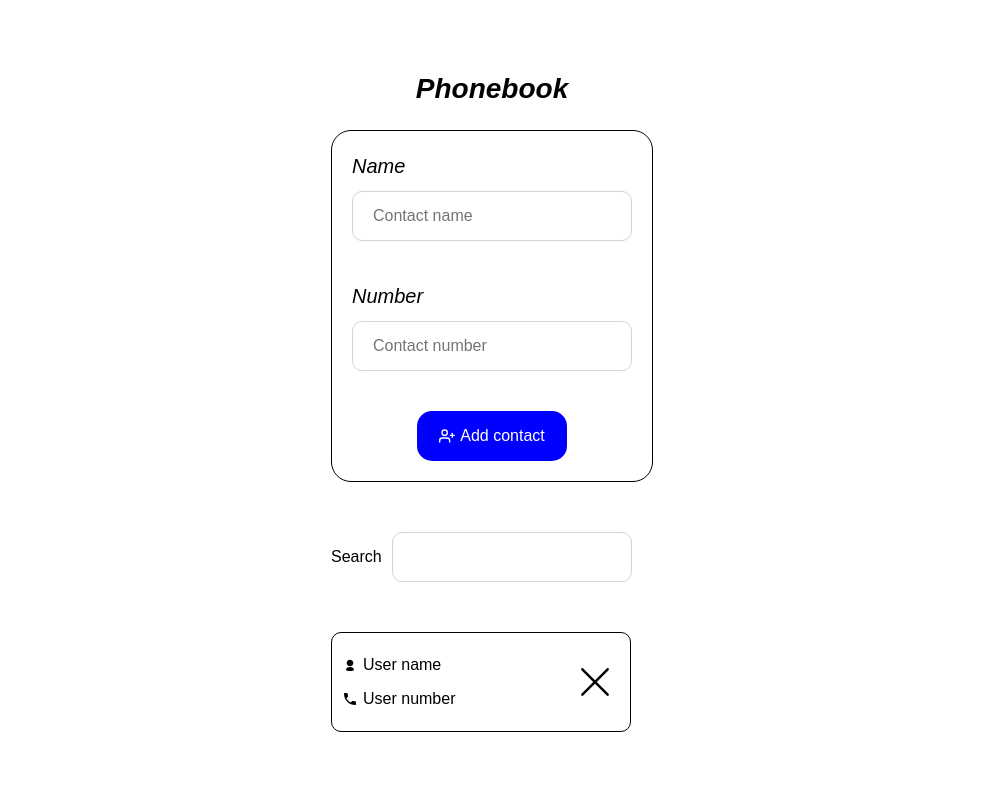
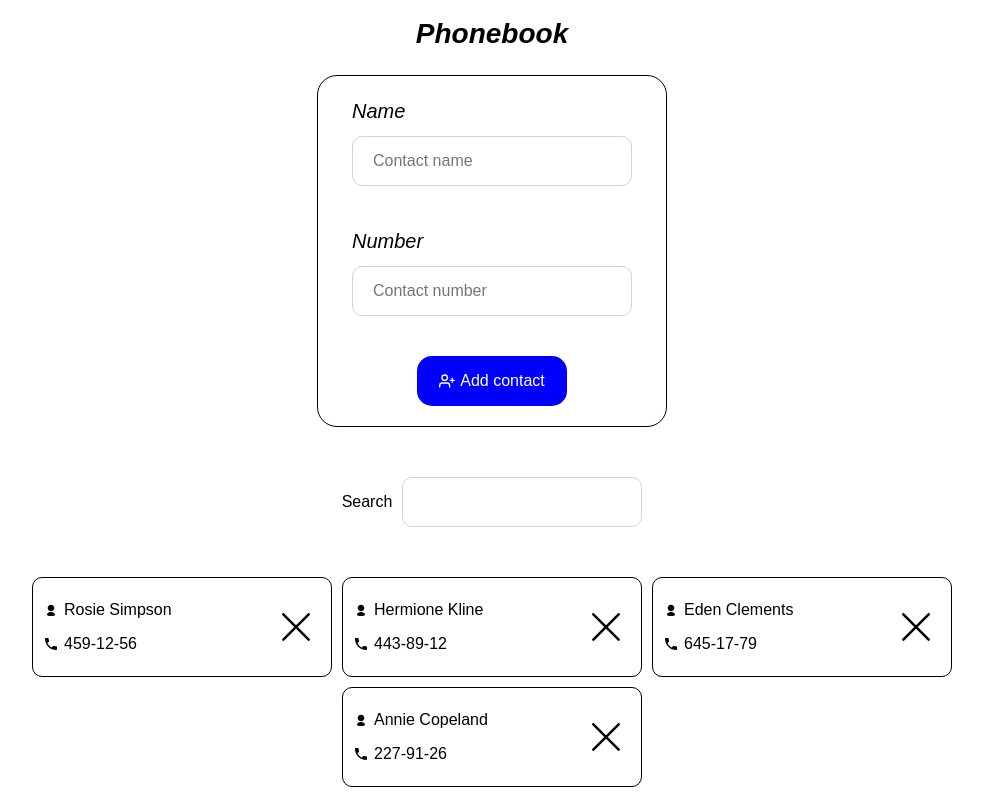
Before and after one commit to Eduardos13/goit-react-hw-03, a React (Vite) app: page / in a window 1280 px wide. Shown: the whole page, without its empty margins (148-1131 px from the left). Built offline with nearby package versions, Linux system fonts and the light colour scheme.

Commit message:
add new contact

```diff
--- a/src/components/App/App.jsx
+++ b/src/components/App/App.jsx
@@ -3,16 +3,25 @@ import ContactForm from "../ContactForm/ContactForm";
 import ContactList from "../ContactList/ContactList";
 import SearchBox from "../SearchBox/SearchBox";
 import s from "./App.module.css";
+import initialContacts from "../../conacts.json";
+import { useState } from "react";
 
 const App = () => {
+  const [contacts, setContacts] = useState(initialContacts);
+
+  const addContact = (newContact) => {
+    setContacts((prev) => {
+      return [...prev, newContact];
+    });
+  };
   return (
     <div>
       <div className={s.wrapper}>
         <div className={s.infoWrap}>
           <h1 className={s.mainTitle}>Phonebook</h1>
-          <ContactForm />
+          <ContactForm onAdd={addContact} />
           <SearchBox />
-          <ContactList />
+          <ContactList contacts={contacts} />
         </div>
       </div>
     </div>
--- a/src/components/App/App.module.css
+++ b/src/components/App/App.module.css
@@ -16,6 +16,8 @@
 .infoWrap {
   display: flex;
   flex-direction: column;
+  justify-content: center;
+  align-items: center;
   gap: 50px;
   padding: 10px;
 }
--- a/src/components/Contact/Contact.jsx
+++ b/src/components/Contact/Contact.jsx
@@ -4,7 +4,7 @@ import { TiUser } from "react-icons/ti";
 import { MdLocalPhone } from "react-icons/md";
 import { RxCross1 } from "react-icons/rx";
 
-const Contact = () => {
+const Contact = ({ data }) => {
   return (
     <div>
       <div className={s.wrapper}>
@@ -12,11 +12,11 @@ const Contact = () => {
           <div className={s.infoWrapper}>
             <p className={s.contactInfo}>
               <TiUser />
-              User name
+              {data.name}
             </p>
             <p className={s.contactInfo}>
               <MdLocalPhone />
-              User number
+              {data.number}
             </p>
           </div>
           <button className={s.deleteBtn}>
--- a/src/components/ContactForm/ContactForm.jsx
+++ b/src/components/ContactForm/ContactForm.jsx
@@ -3,7 +3,7 @@ import s from "./ContactForm.module.css";
 import { Formik, Form, Field } from "formik";
 import { FiUserPlus } from "react-icons/fi";
 
-const ContactForm = () => {
+const ContactForm = ({ onAdd }) => {
   return (
     <div className={s.wrapper}>
       <Formik
@@ -13,7 +13,11 @@ const ContactForm = () => {
         }}
         onSubmit={(data, action) => {
           action.resetForm();
-          console.log(data);
+          onAdd({
+            id: Date.now(),
+            name: data.name,
+            number: data.number,
+          });
         }}
       >
         <Form className={s.form}>
--- a/src/components/ContactForm/ContactForm.module.css
+++ b/src/components/ContactForm/ContactForm.module.css
@@ -1,5 +1,6 @@
 .wrapper {
   min-height: 30vh;
+  width: 350px;
   display: flex;
   flex-direction: column;
   padding: 20px;
--- a/src/components/ContactList/ContactList.jsx
+++ b/src/components/ContactList/ContactList.jsx
@@ -2,12 +2,16 @@ import React from "react";
 import Contact from "../Contact/Contact";
 import s from "./ContactList.module.css";
 
-const ContactList = () => {
+const ContactList = ({ contacts }) => {
   return (
-    <div>
-      <div className={s.wrapper}>
-        <Contact />
-      </div>
+    <div className={s.wrapper}>
+      <ul className={s.contactList}>
+        {contacts.map((contact) => (
+          <li key={contacts.id}>
+            <Contact data={contact} />
+          </li>
+        ))}
+      </ul>
     </div>
   );
 };
--- a/src/components/ContactList/ContactList.module.css
+++ b/src/components/ContactList/ContactList.module.css
@@ -0,0 +1,7 @@
+.contactList {
+  display: flex;
+  flex-wrap: wrap;
+  justify-content: center;
+  gap: 10px;
+  max-width: 1200px;
+}
--- /dev/null
+++ b/src/conacts.json
@@ -0,0 +1,6 @@
+[
+  { "id": "id-1", "name": "Rosie Simpson", "number": "459-12-56" },
+  { "id": "id-2", "name": "Hermione Kline", "number": "443-89-12" },
+  { "id": "id-3", "name": "Eden Clements", "number": "645-17-79" },
+  { "id": "id-4", "name": "Annie Copeland", "number": "227-91-26" }
+]
```
